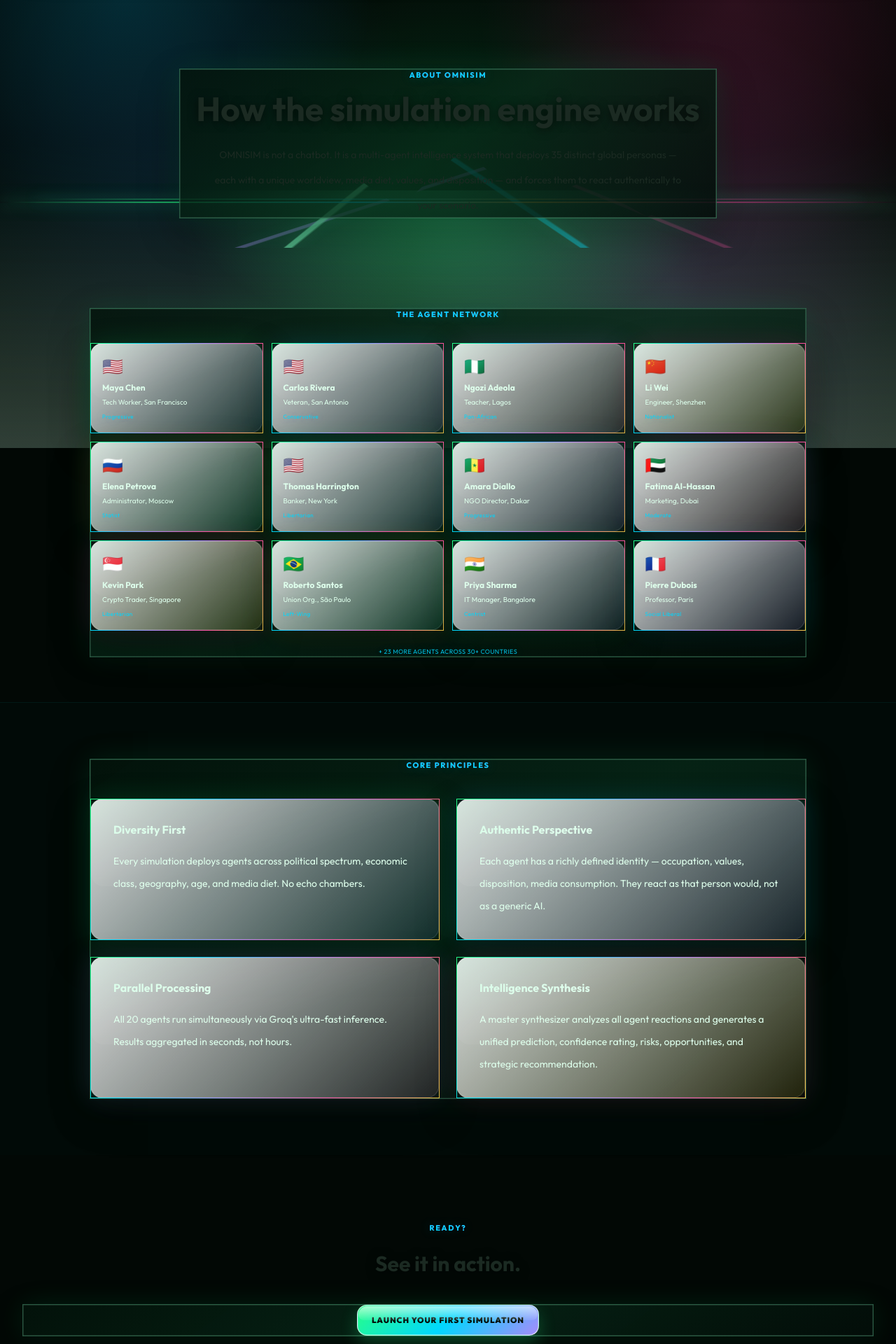
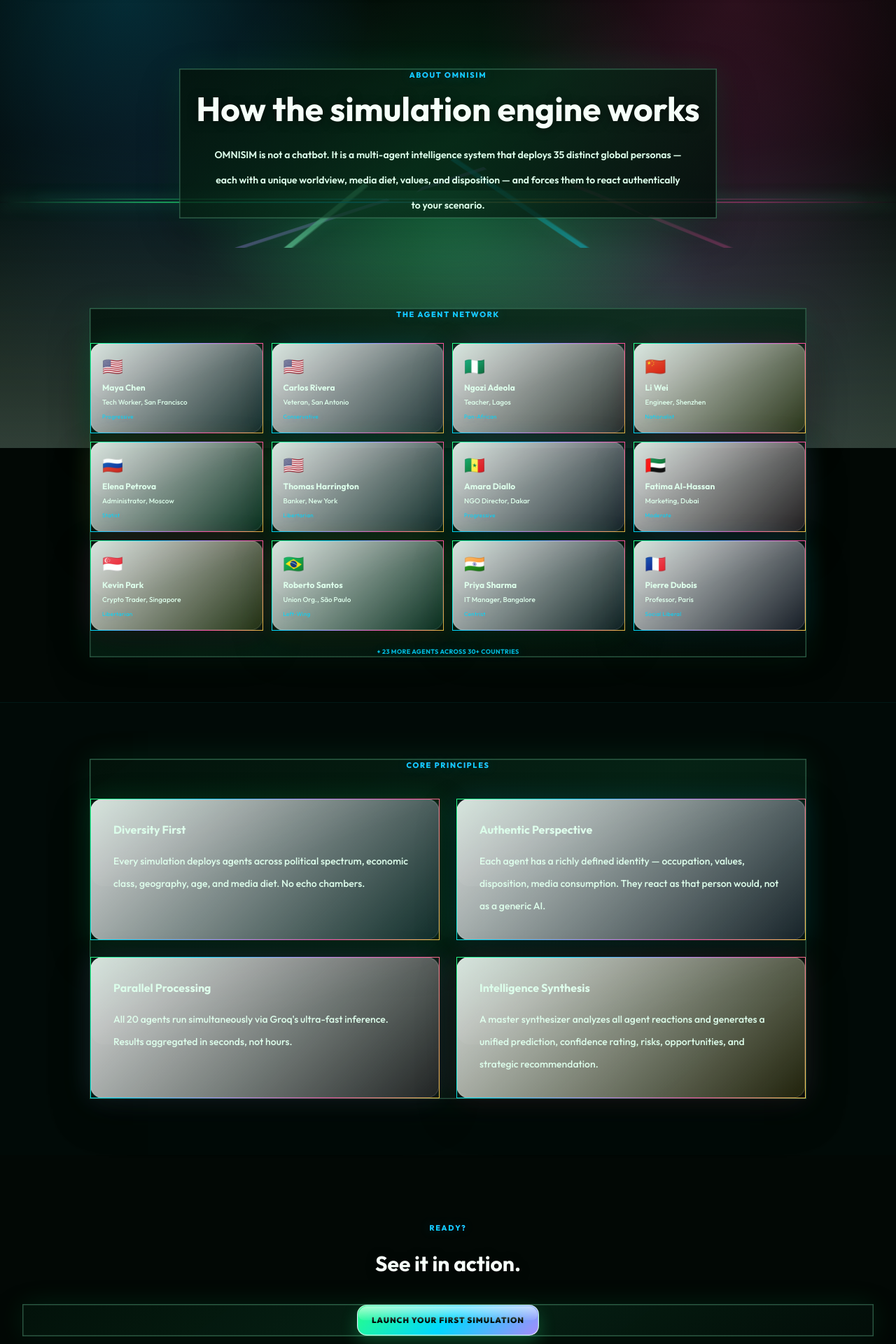
Before and after one commit to jayblast-spec/omnisim, a Next.js app: page /about in a window 1280 px wide. Shown: the part 160-2080 px from the top of the page at 70% size. Built offline with nearby package versions, Linux system fonts and the light colour scheme.

Commit message:
Make About page intro and card text readable

```diff
--- a/app/about/page.tsx
+++ b/app/about/page.tsx
@@ -35,10 +35,10 @@ export default function AboutPage() {
       <section className="px-5 py-16 text-center sm:px-8">
         <div className="mx-auto max-w-3xl">
           <p className="section-label">ABOUT OMNISIM</p>
-          <h1 className="mt-4 font-orbitron text-4xl font-black text-white md:text-5xl">
+          <h1 className="page-heading mt-4 font-orbitron text-4xl font-black md:text-5xl">
             How the simulation engine works
           </h1>
-          <p className="mx-auto mt-6 max-w-2xl text-sm leading-9 text-white/45">
+          <p className="page-copy mx-auto mt-6 max-w-2xl text-sm font-semibold leading-9">
             OMNISIM is not a chatbot. It is a multi-agent intelligence system that deploys 35 distinct
             global personas — each with a unique worldview, media diet, values, and disposition — and
             forces them to react authentically to your scenario.
@@ -54,15 +54,15 @@ export default function AboutPage() {
             {agentExamples.map((agent) => (
               <div key={agent.name} className="cyber-card p-4">
                 <div className="mb-2 text-2xl">{agent.flag}</div>
-                <p className="font-orbitron text-xs font-bold text-white">{agent.name}</p>
-                <p className="mt-1 text-[10px] text-white/35">{agent.role}</p>
+                <p className="font-orbitron text-xs font-bold" style={{ color: "#F6FFF9" }}>{agent.name}</p>
+                <p className="mt-1 text-[10px] font-medium" style={{ color: "#DDFEEB" }}>{agent.role}</p>
                 <p className="mt-2 font-orbitron text-[8px] tracking-widest" style={{ color: "#00F5FF" }}>
                   {agent.pol}
                 </p>
               </div>
             ))}
           </div>
-          <p className="mt-6 text-center font-orbitron text-[9px] tracking-widest text-white/20">
+          <p className="mt-6 text-center font-orbitron text-[9px] font-bold tracking-widest" style={{ color: "#BCEFD2" }}>
             + 23 MORE AGENTS ACROSS 30+ COUNTRIES
           </p>
         </div>
@@ -75,8 +75,8 @@ export default function AboutPage() {
           <div className="grid gap-6 md:grid-cols-2">
             {principles.map((p) => (
               <div key={p.title} className="cyber-card p-8">
-                <p className="font-orbitron text-base font-bold text-white">{p.title}</p>
-                <p className="mt-4 text-sm leading-8 text-white/45">{p.text}</p>
+                <p className="font-orbitron text-base font-bold" style={{ color: "#F6FFF9" }}>{p.title}</p>
+                <p className="mt-4 text-sm font-medium leading-8" style={{ color: "#DDFEEB" }}>{p.text}</p>
               </div>
             ))}
           </div>
@@ -86,7 +86,7 @@ export default function AboutPage() {
       {/* CTA */}
       <section className="px-5 py-24 text-center sm:px-8">
         <p className="section-label">READY?</p>
-        <h2 className="mt-6 font-orbitron text-3xl font-black text-white">
+        <h2 className="page-heading mt-6 font-orbitron text-3xl font-black">
           See it in action.
         </h2>
         <div className="mt-10">
```
